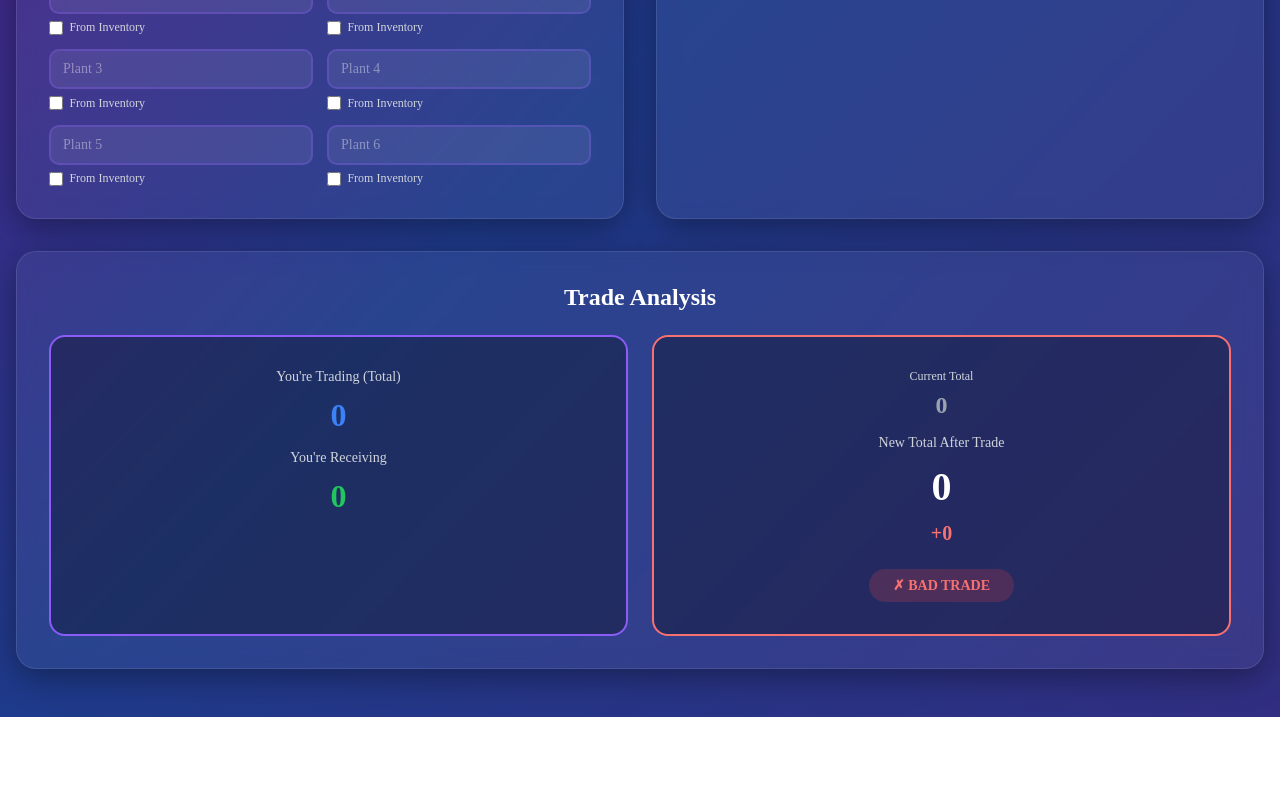
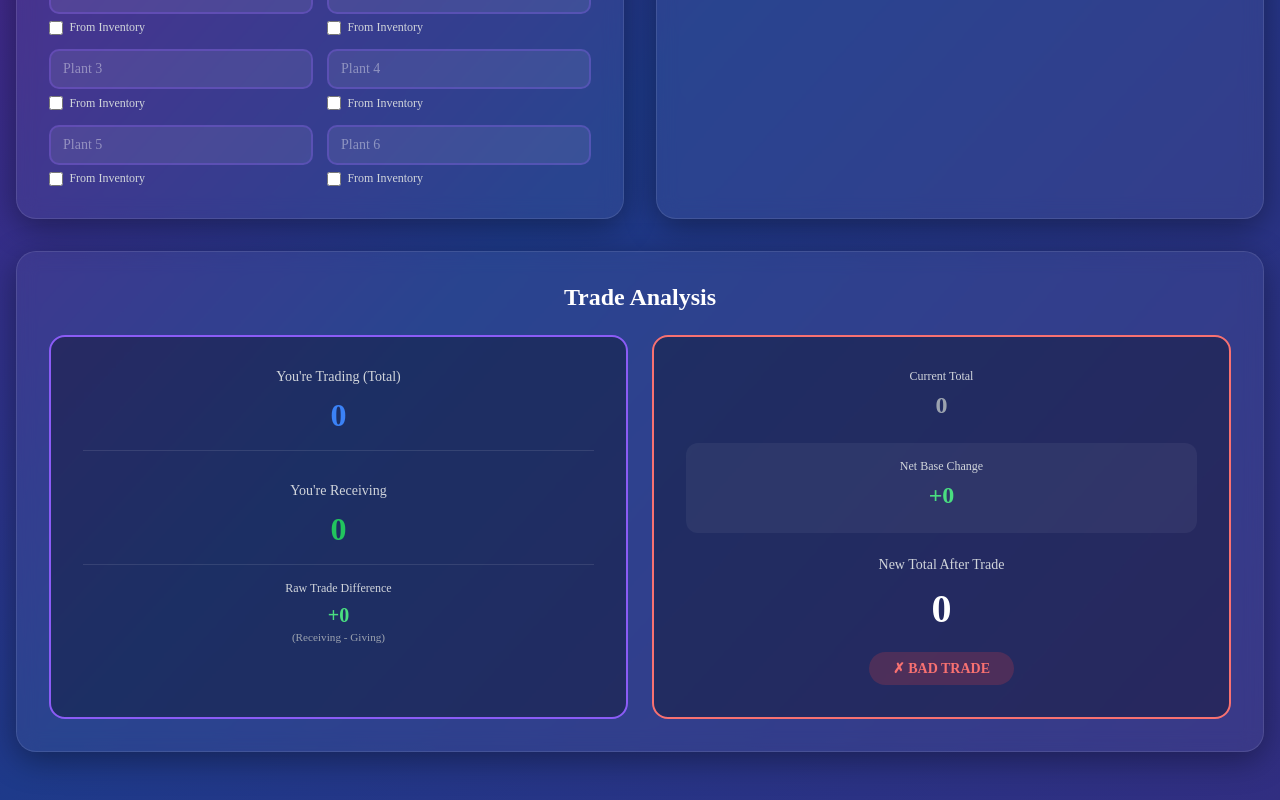
Before and after one commit to MrMendozah/GVBFortniteCalculator, a Next.js app: page / in a window 1280 px wide. Shown: the part 613-1413 px from the top of the page. Before the commit the page ends 1330 px from the top, so only its background shows below. Built offline with nearby package versions, Linux system fonts and the light colour scheme.

Commit message:
Add raw difference calculation and UI updates
Added raw difference calculation and updated UI to display net base change and raw trade difference.

```diff
--- a/pages/index.js
+++ b/pages/index.js
@@ -179,10 +179,13 @@ export default function TradeCalculator() {
     // Calculate total plant damage for lowest plants
     const totalLowestPlantDamage = lowestDamage * lowestCount
 
+    // Calculate raw difference (what you receive vs what you give)
+    const rawDifference = p2Giving - p1TotalGiving
+
     // Net change calculation
-    // From inventory: ADD (you're removing from inventory, so it adds to base)
-    // From base: SUBTRACT (you're trading away from base)
-    // Receiving: ADD (you're getting plants)
+    // From inventory: ADD (removing from storage adds to base)
+    // From base: SUBTRACT (trading away reduces base)
+    // Receiving: ADD (getting plants)
     const netChange = p1GivingFromInventory - p1GivingFromBase + p2Giving
 
     // New total after trade
@@ -191,6 +194,7 @@ export default function TradeCalculator() {
     return {
       p1NewTotal,
       netChange,
+      rawDifference,
       p1IsGood: netChange > 0,
       p1TotalGiving,
       p1GivingFromBase,
@@ -432,26 +436,45 @@ export default function TradeCalculator() {
                     {formatNumber(trade.p1TotalGiving)}
                   </p>
 
+                  <div style={{ marginTop: '1rem', paddingTop: '1rem', borderTop: '1px solid rgba(255,255,255,0.1)' }}>
                     {trade.p1GivingFromInventory > 0 && (
-                    <div style={{ marginTop: '0.75rem', fontSize: '0.75rem', color: '#a78bfa' }}>
-                      <p>From Inventory: +{formatNumber(trade.p1GivingFromInventory)}</p>
+                      <div style={{ fontSize: '0.75rem', color: '#a78bfa', marginBottom: '0.5rem' }}>
+                        <p>✓ From Inventory: {formatNumber(trade.p1GivingFromInventory)}</p>
+                        <p style={{ fontSize: '0.7rem', color: '#9ca3af' }}>(Adds to base)</p>
                       </div>
                     )}
                     {trade.p1GivingFromBase > 0 && (
                       <div style={{ fontSize: '0.75rem', color: '#f87171' }}>
-                      <p>From Base: -{formatNumber(trade.p1GivingFromBase)}</p>
+                        <p>✗ From Base: {formatNumber(trade.p1GivingFromBase)}</p>
+                        <p style={{ fontSize: '0.7rem', color: '#9ca3af' }}>(Reduces base)</p>
                       </div>
                     )}
+                  </div>
 
                   <p style={{ color: '#d1d5db', marginTop: '1rem', marginBottom: '0.75rem', fontSize: '0.875rem' }}>You're Receiving</p>
                   <p style={{ fontSize: '2rem', fontWeight: 'bold', color: '#22c55e', marginBottom: '0.5rem' }}>
                     {formatNumber(trade.p2Giving)}
                   </p>
 
+                  {/* Raw Difference */}
+                  <div style={{ marginTop: '1rem', paddingTop: '1rem', borderTop: '1px solid rgba(255,255,255,0.1)' }}>
+                    <p style={{ color: '#d1d5db', fontSize: '0.75rem', marginBottom: '0.5rem' }}>Raw Trade Difference</p>
+                    <p style={{
+                      fontSize: '1.25rem',
+                      fontWeight: 'bold',
+                      color: trade.rawDifference >= 0 ? '#4ade80' : '#f87171'
+                    }}>
+                      {trade.rawDifference >= 0 ? '+' : ''}{formatNumber(trade.rawDifference)}
+                    </p>
+                    <p style={{ fontSize: '0.7rem', color: '#9ca3af', marginTop: '0.25rem' }}>
+                      (Receiving - Giving)
+                    </p>
+                  </div>
+
                   {!useManualInventory && trade.lowestCount > 0 && (
                     <>
-                      <div style={{ marginTop: '1.5rem', paddingTop: '1.5rem', borderTop: '1px solid rgba(255,255,255,0.1)' }}>
-                        <p style={{ color: '#d1d5db', fontSize: '0.75rem', marginBottom: '0.5rem' }}>Lowest Plant Info</p>
+                      <div style={{ marginTop: '1rem', paddingTop: '1rem', borderTop: '1px solid rgba(255,255,255,0.1)' }}>
+                        <p style={{ color: '#d1d5db', fontSize: '0.75rem', marginBottom: '0.5rem' }}>Lowest Plant Context</p>
                         <p style={{ color: '#a78bfa', fontSize: '0.875rem', fontWeight: '600' }}>
                           {formatNumber(trade.lowestDamage)} × {trade.lowestCount} plants
                         </p>
@@ -473,13 +496,29 @@ export default function TradeCalculator() {
                   <p style={{ fontSize: '1.5rem', fontWeight: 'bold', color: '#9ca3af', marginBottom: '0.5rem' }}>
                     {formatNumber(trade.p1Total)}
                   </p>
-                  <p style={{ color: '#d1d5db', marginBottom: '0.75rem', fontSize: '0.875rem', marginTop: '1rem' }}>New Total After Trade</p>
+
+                  <div style={{ margin: '1.5rem 0', padding: '1rem', background: 'rgba(255,255,255,0.05)', borderRadius: '12px' }}>
+                    <p style={{ color: '#d1d5db', fontSize: '0.75rem', marginBottom: '0.5rem' }}>Net Base Change</p>
+                    <p style={{
+                      fontSize: '1.5rem',
+                      fontWeight: 'bold',
+                      color: trade.netChange >= 0 ? '#4ade80' : '#f87171',
+                      marginBottom: '0.5rem'
+                    }}>
+                      {trade.netChange >= 0 ? '+' : ''}{formatNumber(trade.netChange)}
+                    </p>
+                    <div style={{ fontSize: '0.7rem', color: '#9ca3af', lineHeight: '1.4' }}>
+                      {trade.p1GivingFromInventory > 0 && <p>+{formatNumber(trade.p1GivingFromInventory)} (from inventory)</p>}
+                      {trade.p1GivingFromBase > 0 && <p>-{formatNumber(trade.p1GivingFromBase)} (from base)</p>}
+                      {trade.p2Giving > 0 && <p>+{formatNumber(trade.p2Giving)} (receiving)</p>}
+                    </div>
+                  </div>
+
+                  <p style={{ color: '#d1d5db', marginBottom: '0.75rem', fontSize: '0.875rem' }}>New Total After Trade</p>
                   <p style={{ fontSize: '2.5rem', fontWeight: 'bold', color: 'white', marginBottom: '0.75rem' }}>
                     {formatNumber(trade.p1NewTotal)}
                   </p>
-                  <p style={{ fontSize: '1.25rem', fontWeight: '600', color: trade.p1IsGood ? '#4ade80' : '#f87171', marginBottom: '1rem' }}>
-                    {trade.netChange >= 0 ? '+' : ''}{formatNumber(trade.netChange)}
-                  </p>
+
                   <p style={{
                     marginTop: '0.5rem',
                     padding: '0.5rem 1.5rem',
```
Lines whose indentation alone changed are shown as unchanged.
